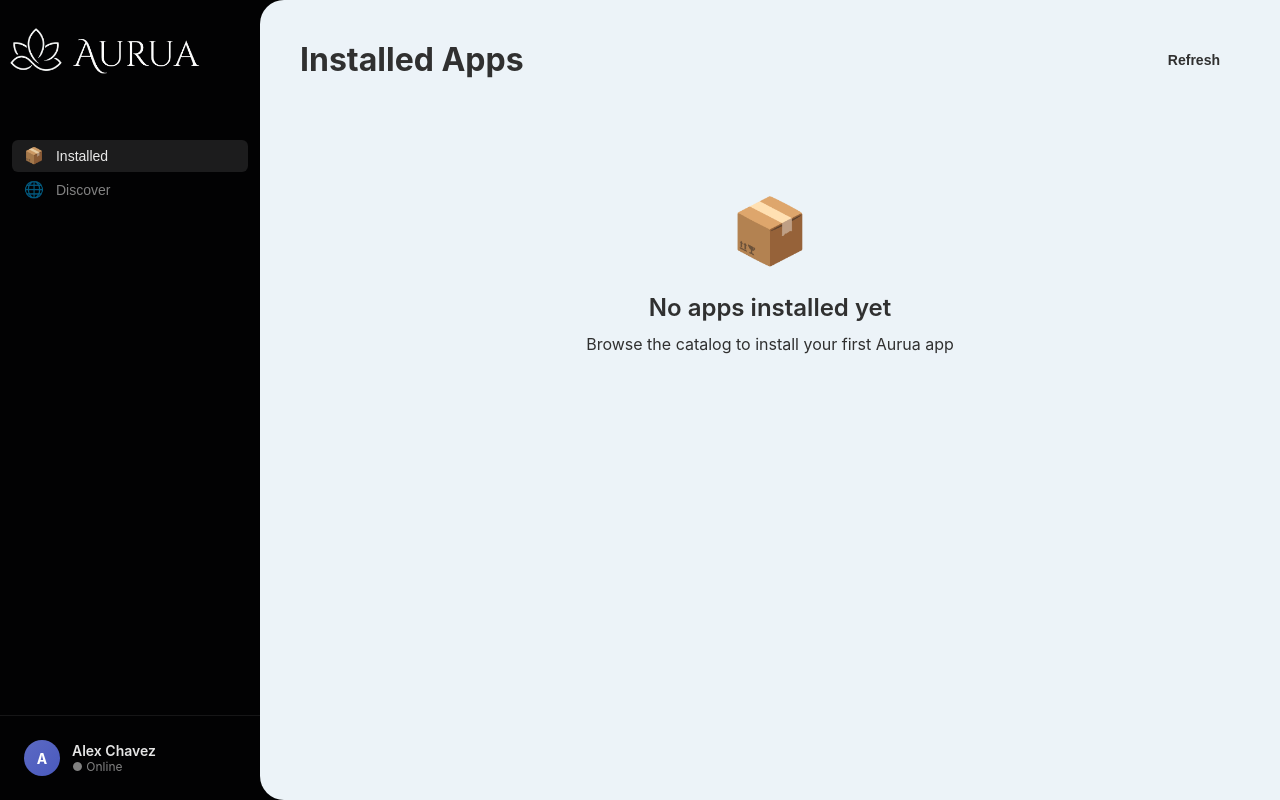
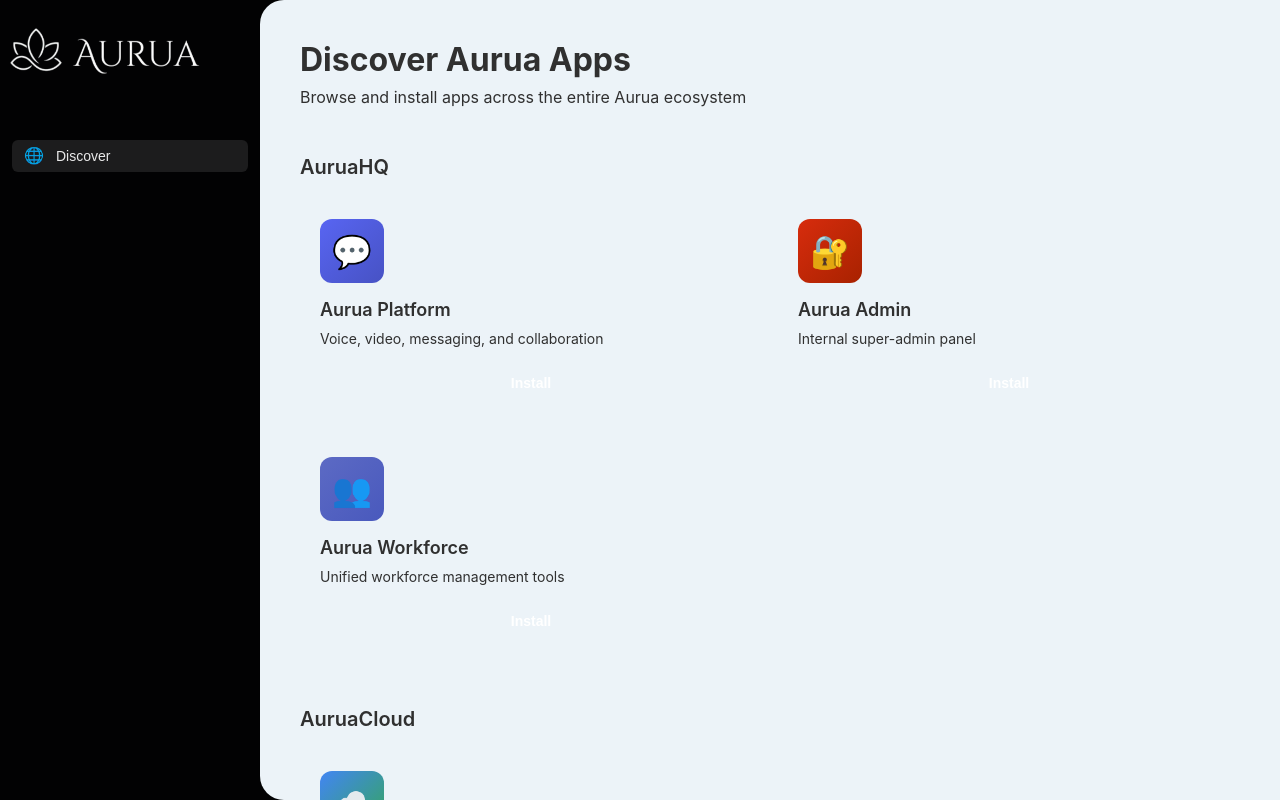
Before and after one commit to AuruaHQ/aurua-dock, a React (Vite) app: page / in a window 1280 px wide. Built offline with nearby package versions, Linux system fonts and the light colour scheme.

Commit message:
Remove Installed nav item and user profile footer from sidebar

```diff
--- a/src/App.tsx
+++ b/src/App.tsx
@@ -2,11 +2,9 @@ import { useState, useEffect } from 'react';
 import { TitleBar } from './components/TitleBar/TitleBar';
 import { Sidebar } from './components/Sidebar/Sidebar';
 import { AppCatalog } from './components/AppCatalog/AppCatalog';
-import { InstalledApps } from './components/InstalledApps/InstalledApps';
 import './App.css';
 
 export default function App() {
-  const [view, setView] = useState<'installed' | 'catalog'>('installed');
   const [installedApps, setInstalledApps] = useState<string[]>([]);
 
   useEffect(() => {
@@ -24,11 +22,10 @@ export default function App() {
     <>
       <TitleBar />
       <div className="dock-app">
-        <Sidebar view={view} onViewChange={setView} />
+        <Sidebar />
 
         <main className="dock-main">
-          {view === 'installed' && <InstalledApps apps={installedApps} onRefresh={loadInstalledApps} />}
-          {view === 'catalog' && <AppCatalog onInstall={loadInstalledApps} />}
+          <AppCatalog onInstall={loadInstalledApps} />
         </main>
       </div>
     </>
--- a/src/components/Sidebar/Sidebar.tsx
+++ b/src/components/Sidebar/Sidebar.tsx
@@ -1,43 +1,17 @@
-import { useState } from 'react';
 import { Logo } from '../Logo/Logo';
 import './Sidebar.css';
 
-interface SidebarProps {
-  view: 'installed' | 'catalog';
-  onViewChange: (view: 'installed' | 'catalog') => void;
-}
-
-export function Sidebar({ view, onViewChange }: SidebarProps) {
+export function Sidebar() {
   return (
     <aside className="sidebar">
       <Logo />
 
       <nav className="sidebar-nav">
-        <button
-          className={`sidebar-nav-item ${view === 'installed' ? 'active' : ''}`}
-          onClick={() => onViewChange('installed')}
-        >
-          <span className="sidebar-nav-icon">📦</span>
-          <span>Installed</span>
-        </button>
-        <button
-          className={`sidebar-nav-item ${view === 'catalog' ? 'active' : ''}`}
-          onClick={() => onViewChange('catalog')}
-        >
+        <button className="sidebar-nav-item active">
           <span className="sidebar-nav-icon">🌐</span>
           <span>Discover</span>
         </button>
       </nav>
-
-      <div className="sidebar-footer">
-        <div className="sidebar-user">
-          <div className="sidebar-user-avatar">A</div>
-          <div className="sidebar-user-info">
-            <div className="sidebar-user-name">Alex Chavez</div>
-            <div className="sidebar-user-status">● Online</div>
-          </div>
-        </div>
-      </div>
     </aside>
   );
 }
```
